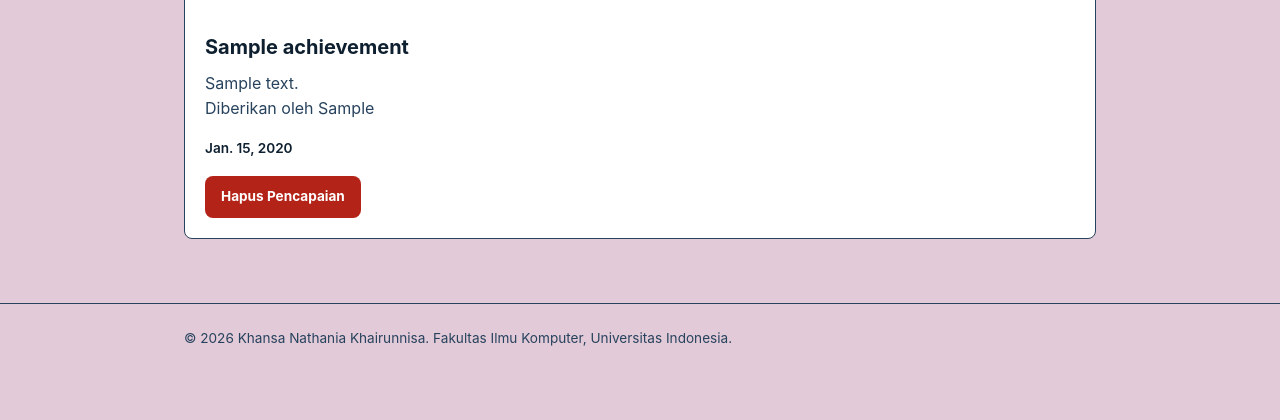
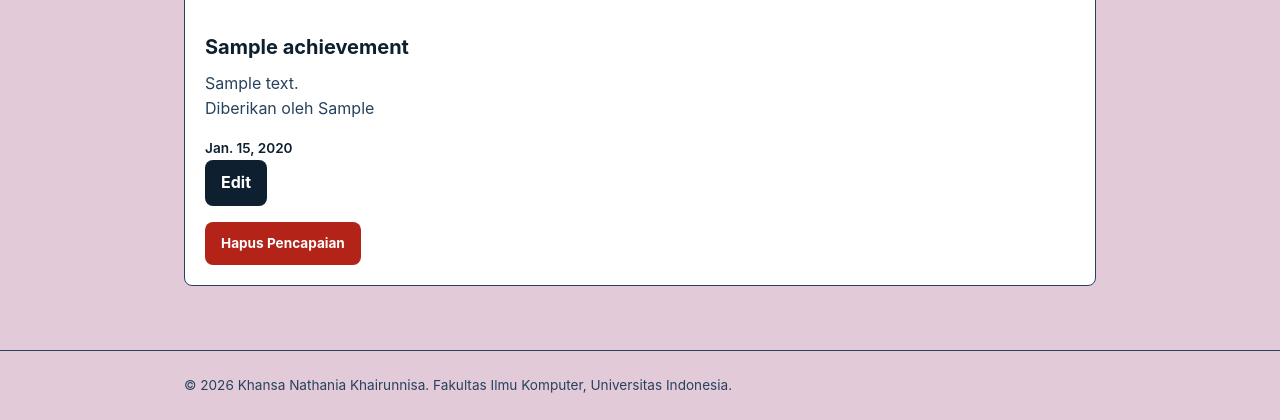
Before and after one commit to khansanathania/myportofolio, a Django app: page /achievement/ in a window 1280 px wide. Shown: the part 537-957 px from the top of the page. Before the commit the page ends 883 px from the top, so only its background shows below. Run offline with Django 5.2, Linux system fonts and the light colour scheme; tables that the repository leaves empty hold one stand-in row (values such as "Sample post").

Commit message:
feat: add interface for updating achievement data via edit button on each card

```diff
--- a/templates/achievement.html
+++ b/templates/achievement.html
@@ -50,6 +50,7 @@
                         <p class = "experience-status">
                             {{  achievement.issued_at }}
                         </p>
+                        <a href="{% url 'main:update_achievement' achievement.id %}" class="button button-secondary">Edit</a>
                         {% include "components/achievement_delete_modal.html" with achievement=achievement %}
                     </article>
                     {% empty %}
```
